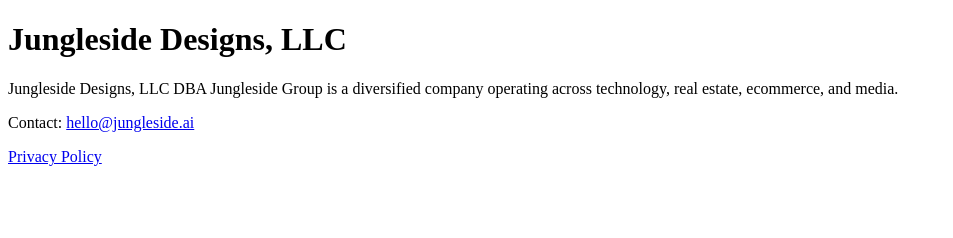
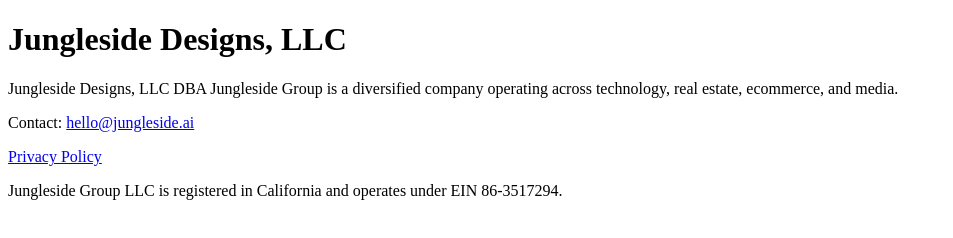
Before and after one commit to jungleside/static-site, a plain HTML site: page index.html in a window 1280 px wide. Shown: the whole page, without its empty margins (0-953 px from the left). Drawn offline with Linux system fonts and the light colour scheme.

Commit message:
Update index.html

```diff
--- a/index.html
+++ b/index.html
@@ -9,5 +9,6 @@
   <p>Jungleside Designs, LLC DBA Jungleside Group is a diversified company operating across technology, real estate, ecommerce, and media.</p>
   <p>Contact: <a href="mailto:hello@jungleside.ai">hello@jungleside.ai</a></p>
   <p><a href="privacy-policy.html">Privacy Policy</a></p>
+  <p>Jungleside Group LLC is registered in California and operates under EIN 86-3517294.</p>
 </body>
 </html>
```
